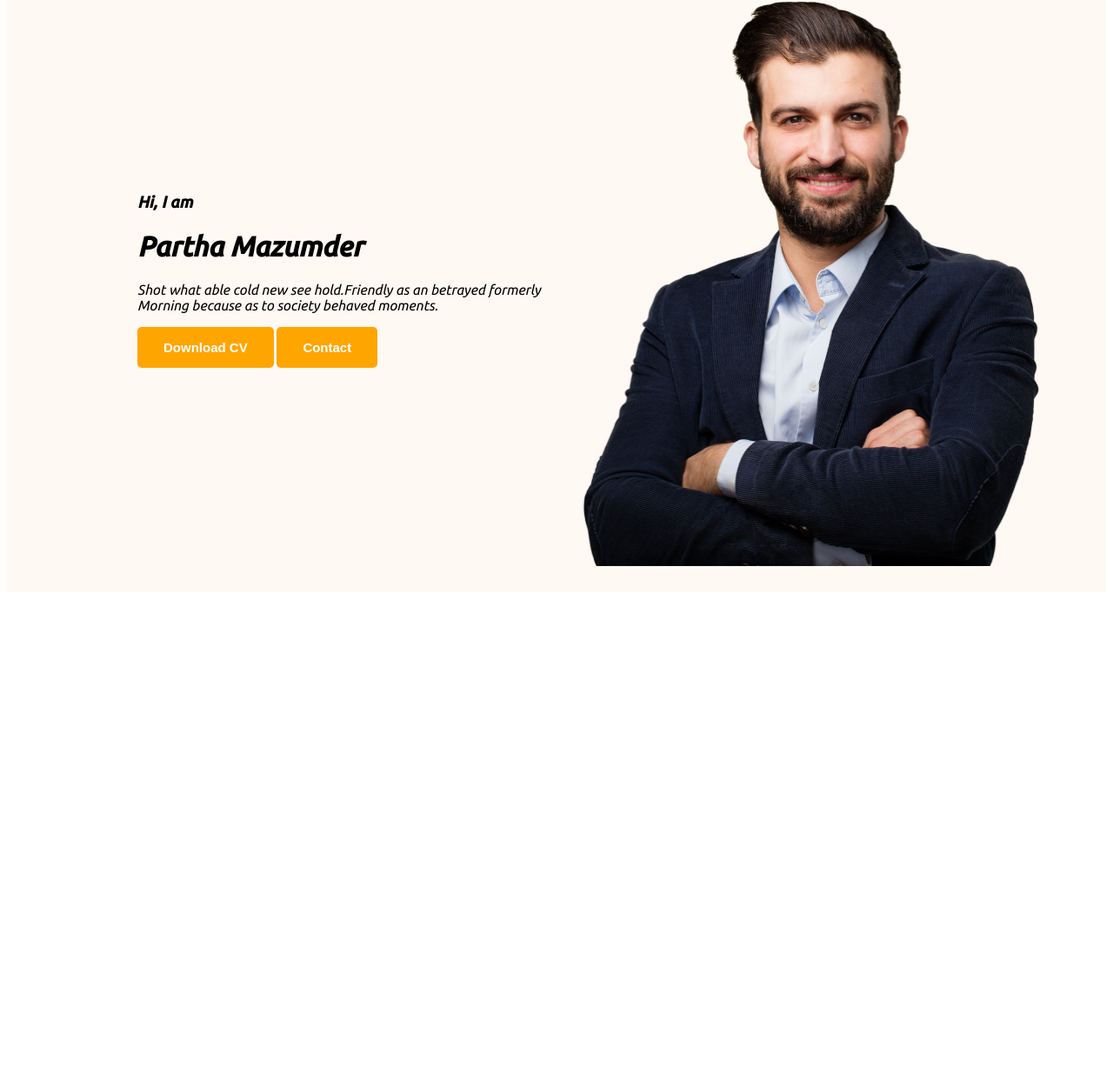
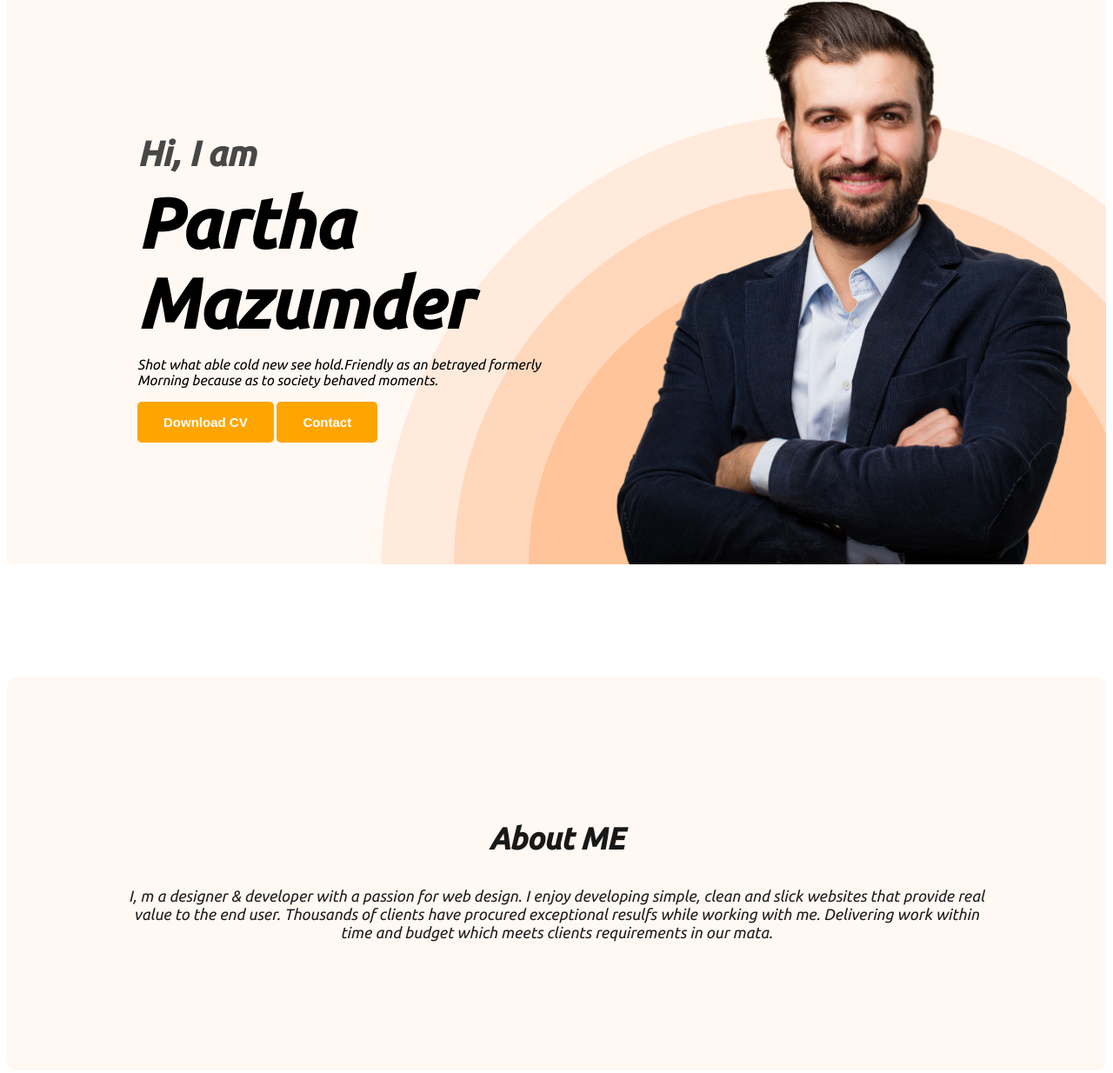
Before and after one commit to partha209/webdevoloper-portfolio, a plain HTML site: page index.html in a window 1280 px wide. Shown: the part 205-1439 px from the top of the page at 87% size. Before the commit the page ends 894 px from the top, so only its background shows below. Drawn offline with Linux system fonts and the light colour scheme.

Commit message:
added about

```diff
--- a/index.html
+++ b/index.html
@@ -21,10 +21,10 @@
                    </ul>
              </nav>
              <div class="banner">
-               <div>
-                  <h3>Hi, I  am </h3>
-                   <h1>Partha Mazumder</h1>
-                   <p>Shot what able cold new see hold.Friendly as an betrayed formerly <br> Morning because as to society behaved moments.</p>
+               <div class="banner-conent">
+                  <h3 class="h3">Hi, I  am </h3>
+                   <h1 class="h1">Partha Mazumder</h1>
+                   <p>Shot what able cold new see hold.Friendly as an betrayed formerly Morning because as to society behaved moments.</p>
                    <button class="btn-pr">Download CV</button>
                    <button class="btn-pr">Contact</button>
                </div>
@@ -32,7 +32,11 @@
              </div>
        </header>
        <main>
+           <section class="about">
+             <h3 class="section-title">About ME</h3>
+                <p class="sec-info">I, m a designer & developer with a passion for web design. I enjoy developing simple, clean and slick websites that provide real value to the end user. Thousands of clients have procured exceptional resulfs while working with me. Delivering work within time and budget which meets clients requirements in our mata.</p>
 
+           </section>
        </main>
        <footer>
 
--- a/styles/portfolio.css
+++ b/styles/portfolio.css
@@ -39,18 +39,60 @@ nav li{
     font-weight: 600;
 }
 .header{
-
+    background-image: url('../images/header_bg.png');
     background-color: #FFF8F3;
+    background-repeat: no-repeat;
+    background-position: bottom right;
 }
 .banner{
 
-    padding: 30px 30px 30px 150px;
+    padding: 30px 30px 0px 150px;
     display: flex;
     align-items: center;
 }
- .profile-pic{
+.banner-content{
 
-    height: 676px;
+   max-width: 500px;
+}
+ .banner .profile-pic{
+
+
     width: 582px;
 
 }
+.h3{
+
+    font-size: 40px;
+    color: #474747;
+    margin-bottom: 10px;
+}
+.h1{
+
+    font-size: 80px;
+    font-weight: 700;
+    margin-top: 0px;
+    margin-bottom: 0px;
+}
+.about{
+
+    padding: 130px;
+    border-radius: 10px;
+    background-color: #fff8f3;
+    margin: 130px 0;
+}
+.section-title{
+
+   color: #181818;
+   text-align: center;
+   font-size: 35px;
+   font-weight: 700;
+
+}
+.sec-info{
+
+   color: #1e1e1e;
+   font-size: 18px;
+   text-align: center;
+
+
+}
```
